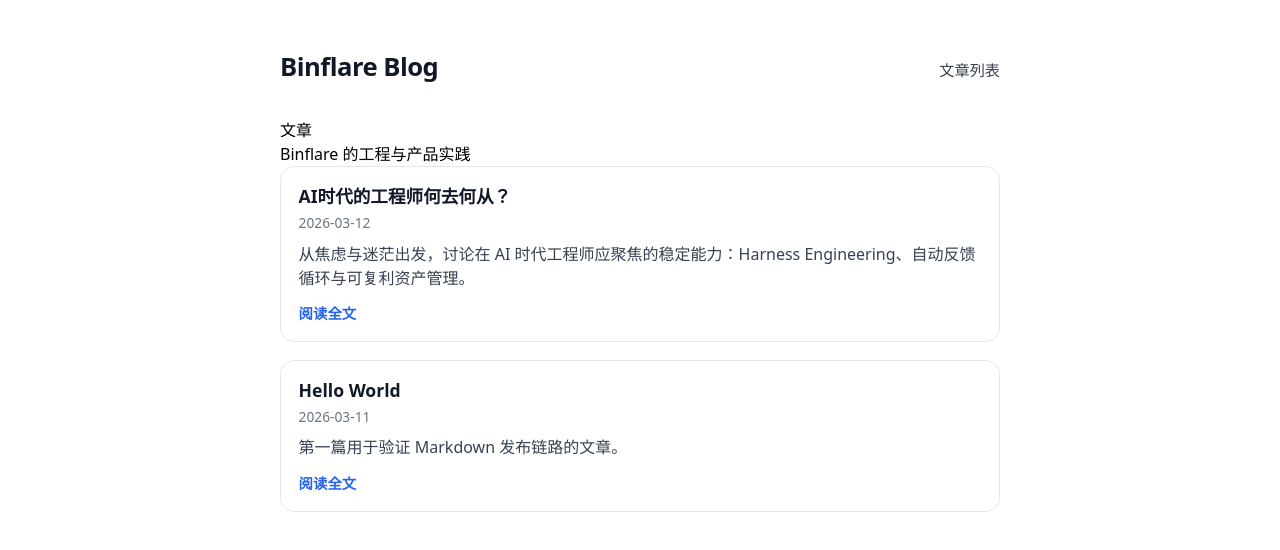
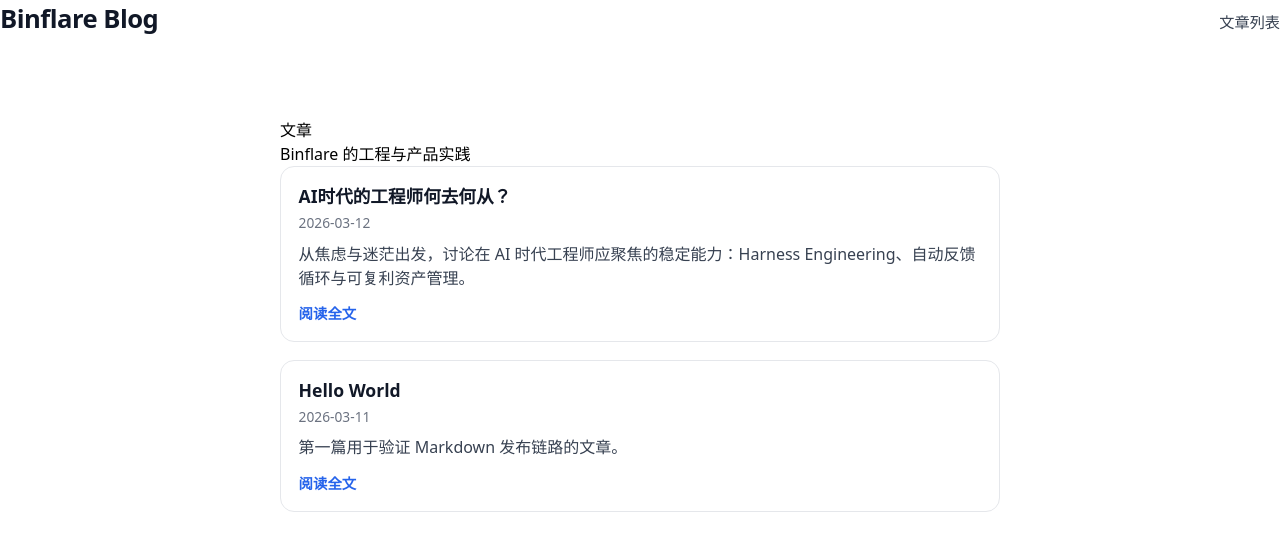
Before and after one commit to Vamdawn/binflare-blog, a React (Vite) app in the folder apps/web/: page / in a window 1280 px wide. Shown: the top 550 px of the page. Built offline with nearby package versions, Linux system fonts and the light colour scheme.

Commit message:
fix(web): align banner semantics and tests

```diff
--- a/apps/web/src/components/SiteLayout.tsx
+++ b/apps/web/src/components/SiteLayout.tsx
@@ -8,15 +8,14 @@
 
 export function SiteLayout({ children }: SiteLayoutProps) {
   return (
-    <main className="site-shell">
-      {/* biome-ignore lint/a11y/noInteractiveElementToNoninteractiveRole: explicit banner landmark required by accessibility test */}
-      <header className="site-header" role="banner">
+    <>
+      <header className="site-header">
         <h1 className="site-title">Binflare Blog</h1>
         <Link className="site-link" to="/">
           文章列表
         </Link>
       </header>
-      {children}
-    </main>
+      <main className="site-shell">{children}</main>
+    </>
   );
 }
```
Also changed, not shown: 1 other file (tests, documents, lock files or other folders).
